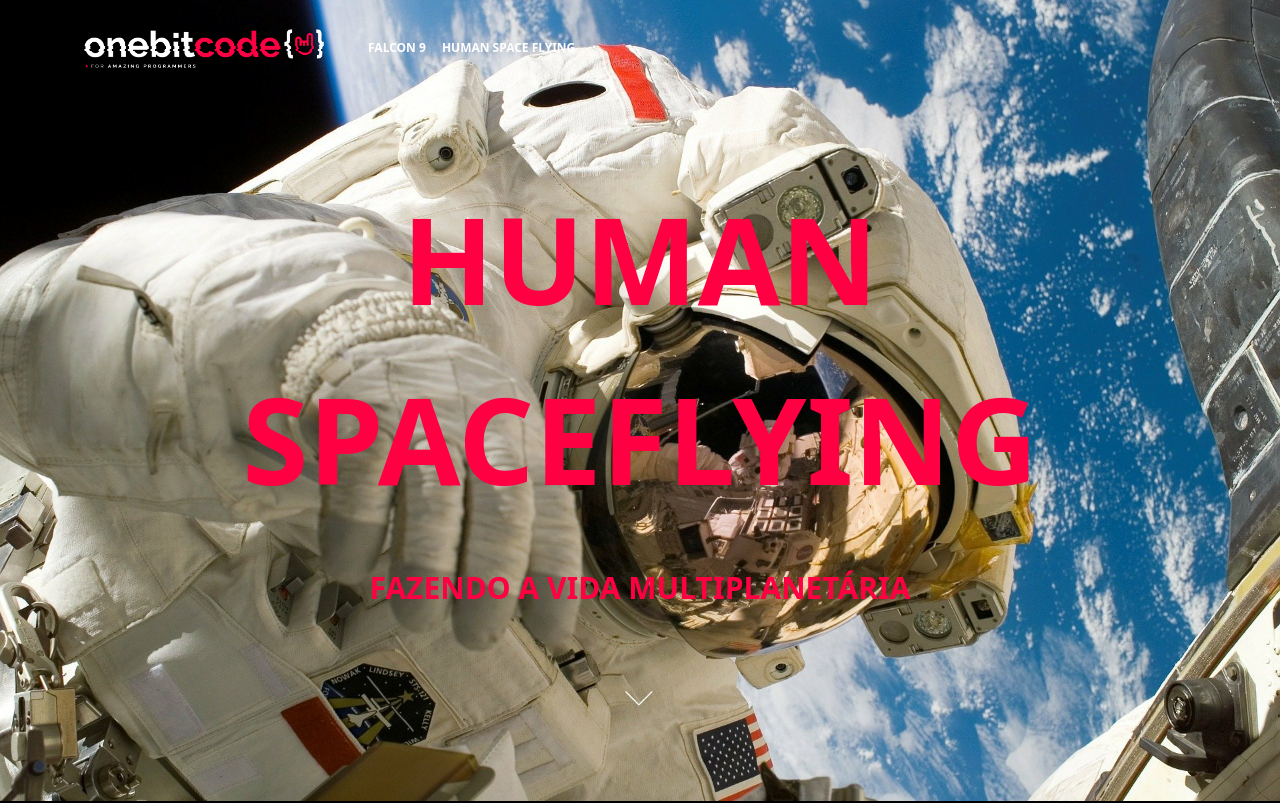
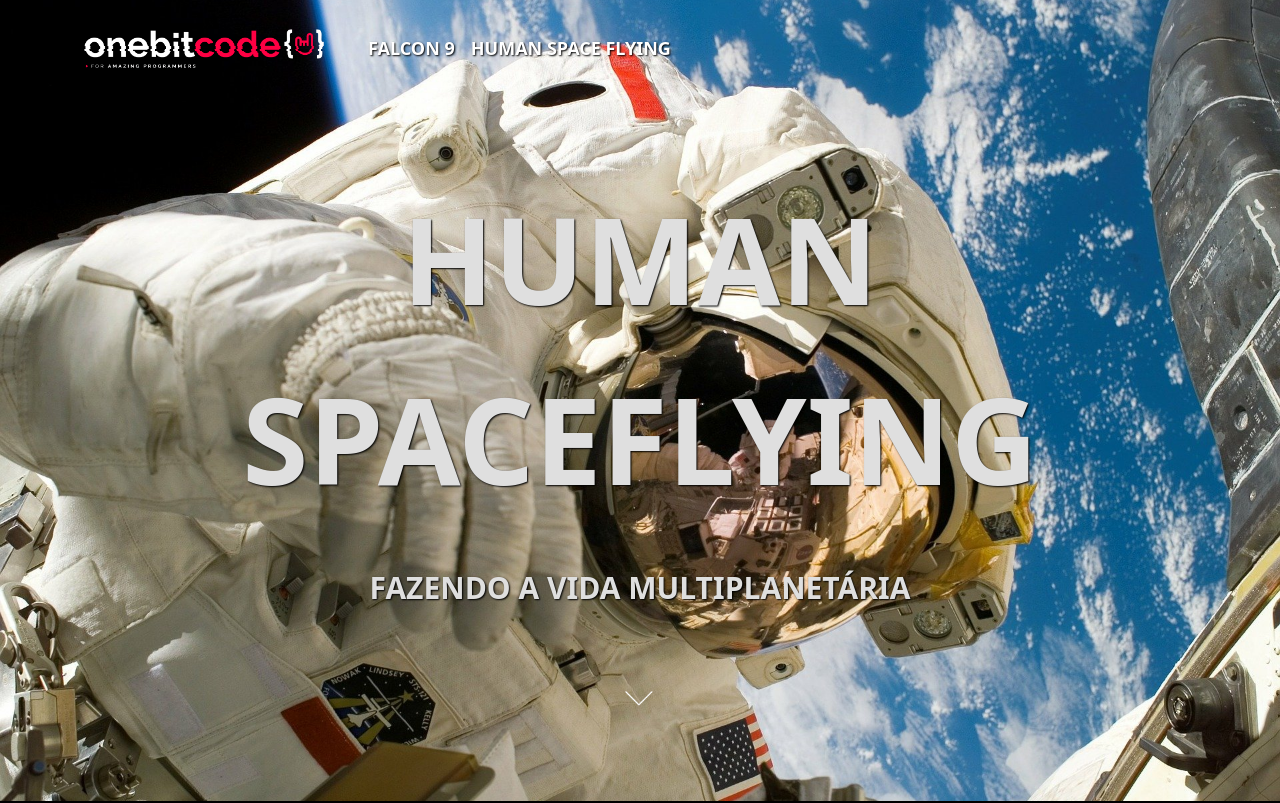
Before and after one commit to rafamrrobot/spacex-clone, a plain HTML site: page humanSpace.html in a window 1280 px wide. Shown: the top 803 px of the page. Drawn offline with nearby package versions, Linux system fonts and the light colour scheme.

Commit message:
Update style.css

```diff
--- a/css/style.css
+++ b/css/style.css
@@ -4,12 +4,14 @@
 }
 
 .header {
-  font-size: 12px;
+  font-size: 18px;
   font-weight: bold;
+  color: #dfdfdf;
+  text-shadow: 1px 1px 2px black;
 }
 
 .container00 {
-  min-height: 100yh;
+  min-height: 100vh;
   background-size: cover;
   background-repeat: no-repeat;
   background-position: center;
@@ -178,11 +180,13 @@ img {
   font-size: 90px;
   font-family: "Rubki", sans-serif;
   font-weight: 700;
-  color: #FF0043;
+  color: #dfdfdf;
+  text-shadow: 1px 1px 2px black;
 }
 
 .subTitleFalcon {
-  color: #FF0043;
+  color: #dfdfdf;
+  text-shadow: 1px 1px 2px black;
   font-weight: 600;
 }
 
@@ -303,14 +307,16 @@ img {
 }
 .container01Content .titleHuman {
   font-size: 120px;
-  color: #FF0043;
+  color: #dfdfdf;
+  text-shadow: 1px 1px 2px black;
   font-weight: 700;
 }
 .container01Content .subTitleHuman {
   font-size: 30px;
   margin-top: 20px;
   margin-bottom: 50px;
-  color: #FF0043;
+  color: #dfdfdf;
+  text-shadow: 1px 1px 2px black;
   font-weight: 700;
 }
 
```
